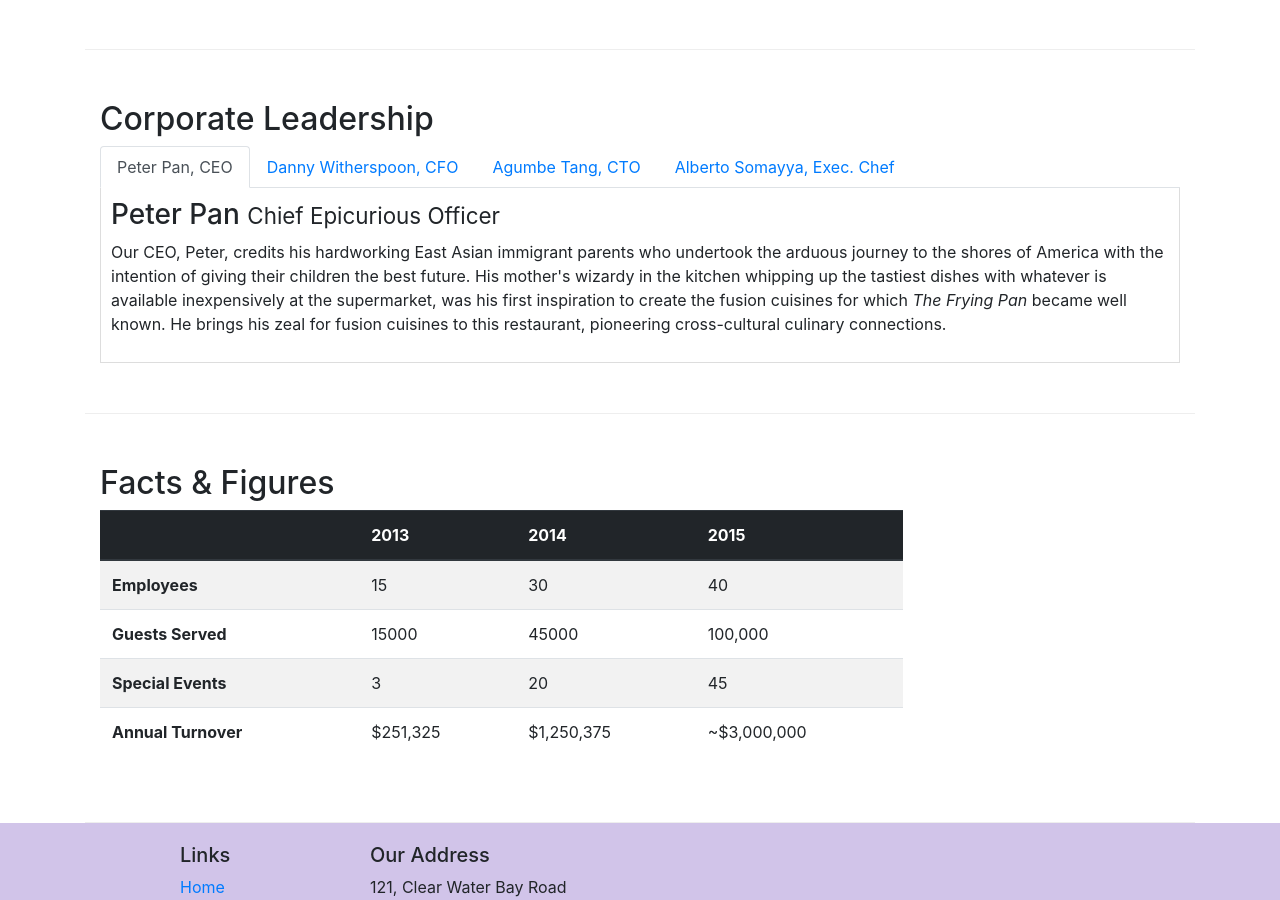
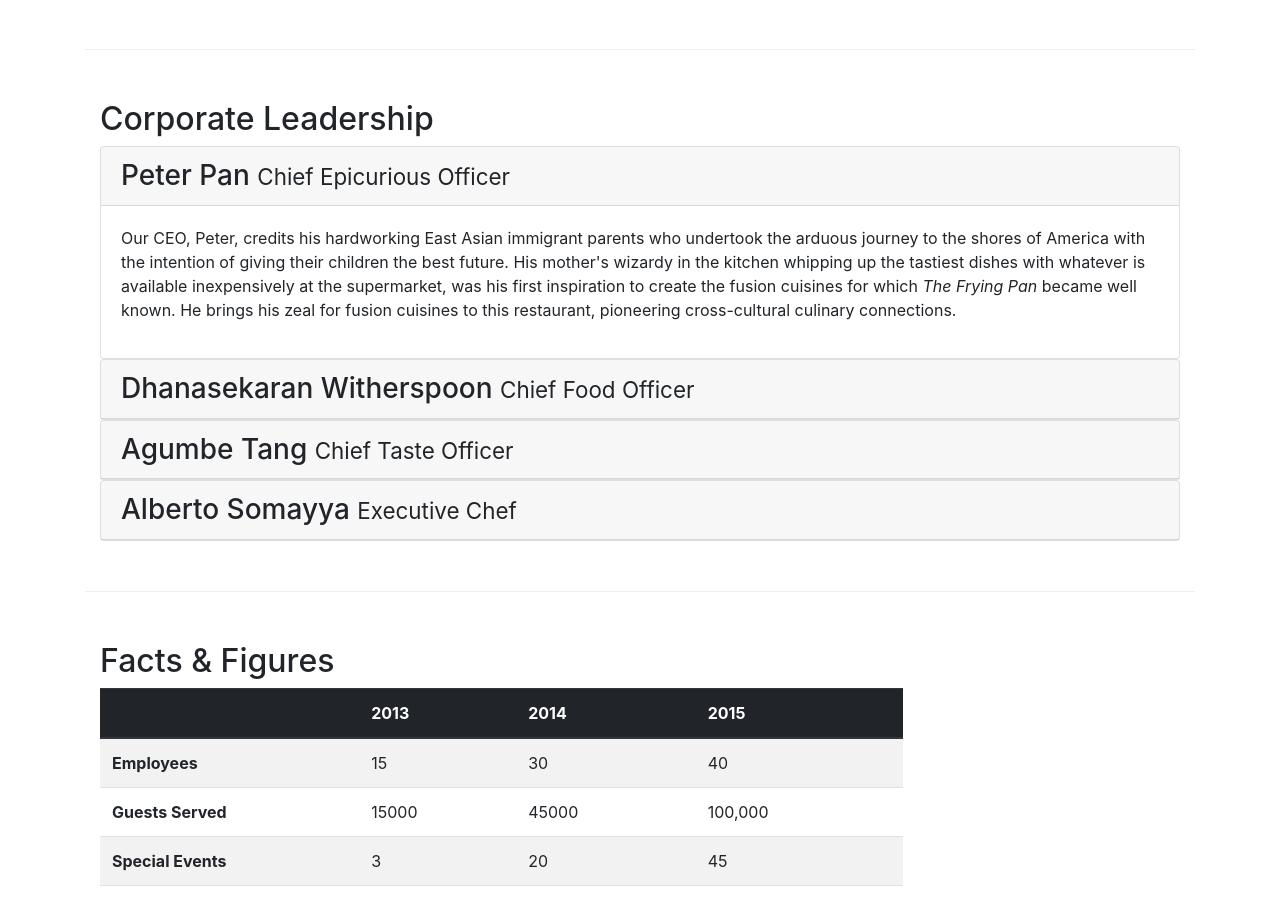
Before and after one commit to jainmeet23/git-test, a website: page aboutus.html in a window 1280 px wide. Shown: the part 861-1761 px from the top of the page. Drawn offline with nearby package versions, Linux system fonts and the light colour scheme.

Commit message:
accordion

```diff
--- a/aboutus.html
+++ b/aboutus.html
@@ -98,45 +98,63 @@
         </div>
 
         <div class="row row-content">
-            <div class="col">
+            <div class="col-12">
                 <h2>Corporate Leadership</h2>
-                <ul class="nav nav-tabs">
-                    <li class="nav-item">
-                      <a class="nav-link active" href="#peter"
-                        role="tab" data-toggle="tab">Peter Pan, CEO</a>
-                    </li>
-                    <li class="nav-item">
-                      <a class="nav-link" href="#danny" role="tab"
-                        data-toggle="tab">Danny Witherspoon, CFO</a>
-                    </li>
-                    <li class="nav-item">
-                      <a class="nav-link" href="#agumbe"role="tab"
-                        data-toggle="tab">Agumbe Tang, CTO</a>
-                    </li>
-                    <li class="nav-item">
-                      <a class="nav-link" href="#alberto" role="tab"
-                        data-toggle="tab">Alberto Somayya, Exec. Chef</a>
-                    </li>
-                </ul>
-                <div class="tab-content">
-                <div role="tabpanel" class="tab-pane fade show active" id="peter">
-                    <h3>Peter Pan <small>Chief Epicurious Officer</small></h3>
-                    <p class="hidden-xs-down">Our CEO, Peter, credits his hardworking East Asian immigrant parents who undertook the arduous journey to the shores of America with the intention of giving their children the best future. His mother's wizardy in the kitchen whipping up the tastiest dishes with whatever is available inexpensively at the supermarket, was his first inspiration to create the fusion cuisines for which <em>The Frying Pan</em> became well known. He brings his zeal for fusion cuisines to this restaurant, pioneering cross-cultural culinary connections.</p>
+
+                <div id="accordion">
+                    <div class="card">
+                        <div class="card-header" role="tab" id="peterhead">
+                            <h3 class="mb-0">
+                                <a data-toggle="collapse" data-target="#peter" >Peter Pan <small>Chief Epicurious Officer</small>
+                                </a>
+                            </h3>
+                        </div>
+                        <div role="tabpanel" class="collapse show" data-parent="#accordion" id="peter">
+                            <div class="card-body">
+                                <p class="hidden-xs-down">Our CEO, Peter, credits his hardworking East Asian immigrant parents who undertook the arduous journey to the shores of America with the intention of giving their children the best future. His mother's wizardy in the kitchen whipping up the tastiest dishes with whatever is available inexpensively at the supermarket, was his first inspiration to create the fusion cuisines for which <em>The Frying Pan</em> became well known. He brings his zeal for fusion cuisines to this restaurant, pioneering cross-cultural culinary connections.</p>
+                            </div>
+
+                        </div>
+                    </div>
+                <div class="card">
+                    <div class="card-header" role="tab" id="dannyhead">
+                        <h3 class="mb-0">
+                            <a data-toggle="collapse" data-target="#danny" >Dhanasekaran Witherspoon <small>Chief Food Officer</small></a></h3>
+                    </div>
+                    <div role="tabpanel" class="collapse" data-parent="#accordion" id="danny">
+                    <div class="card-body">
+                        <p class="hidden-xs-down">Our CFO, Danny, as he is affectionately referred to by his colleagues, comes from a long established family tradition in farming and produce. His experiences growing up on a farm in the Australian outback gave him great appreciation for varieties of food sources. As he puts it in his own words, <em>Everything that runs, wins, and everything that stays, pays!</em></p>
+                    </div>
+
+                    </div>
                 </div>
-                <div role="tabpanel" class="tab-pane fade" id="danny">
-                    <h3>Dhanasekaran Witherspoon <small>Chief Food Officer</small></h3>
-                    <p class="hidden-xs-down">Our CFO, Danny, as he is affectionately referred to by his colleagues, comes from a long established family tradition in farming and produce. His experiences growing up on a farm in the Australian outback gave him great appreciation for varieties of food sources. As he puts it in his own words, <em>Everything that runs, wins, and everything that stays, pays!</em></p>
+                <div class="card">
+                    <div class="card-header" role="tab" id="agumbehead">
+                        <h3 class="mb-0">
+                            <a data-toggle="collapse" data-target="#agumbe" >Agumbe Tang <small>Chief Taste Officer</small></a></h3>
+                    </div>
+                    <div role="tabpanel" class="collapse" id="agumbe" data-parent="#accordion">
+                        <div class="card-body">
+                            <p class="hidden-xs-down">Blessed with the most discerning gustatory sense, Agumbe, our CTO, personally ensures that every dish that we serve meets his exacting tastes. Our chefs dread the tongue lashing that ensues if their dish does not meet his exacting standards. He lives by his motto, <em>You click only if you survive my lick.</em></p>
+
+                        </div>
+                       </div>
                 </div>
-                <div role="tabpanel" class="tab-pane fade" id="agumbe">
-                 <h3>Agumbe Tang <small>Chief Taste Officer</small></h3>
-                <p class="hidden-xs-down">Blessed with the most discerning gustatory sense, Agumbe, our CTO, personally ensures that every dish that we serve meets his exacting tastes. Our chefs dread the tongue lashing that ensues if their dish does not meet his exacting standards. He lives by his motto, <em>You click only if you survive my lick.</em></p>
+                <div class="card">
+                    <div class="card-header" role="tab" id="albertohead">
+                        <h3 class="mb-0">
+                            <a data-toggle="collapse" data-target="#alberto"> Alberto Somayya <small>Executive Chef</small></a></h3>
+                    </div>
+                    <div role="tabpanel" class="collapse" data-parent="#accordion" id="alberto">
+                       <div class="card-body">
+                        <p class="hidden-xs-down">Award winning three-star Michelin chef with wide International experience having worked closely with whos-who in the culinary world, he specializes in creating mouthwatering Indo-Italian fusion experiences. He says, <em>Put together the cuisines from the two craziest cultures, and you get a winning hit! Amma Mia!</em></p>
+                       </div>
 
+
+                       </div>
                 </div>
-                <div role="tabpanel" class="tab-pane fade" id="alberto">
-                 <h3>Alberto Somayya <small>Executive Chef</small></h3>
-                <p class="hidden-xs-down">Award winning three-star Michelin chef with wide International experience having worked closely with whos-who in the culinary world, he specializes in creating mouthwatering Indo-Italian fusion experiences. He says, <em>Put together the cuisines from the two craziest cultures, and you get a winning hit! Amma Mia!</em></p>
 
-                </div>
+
                 </div>
 
             </div>
```
